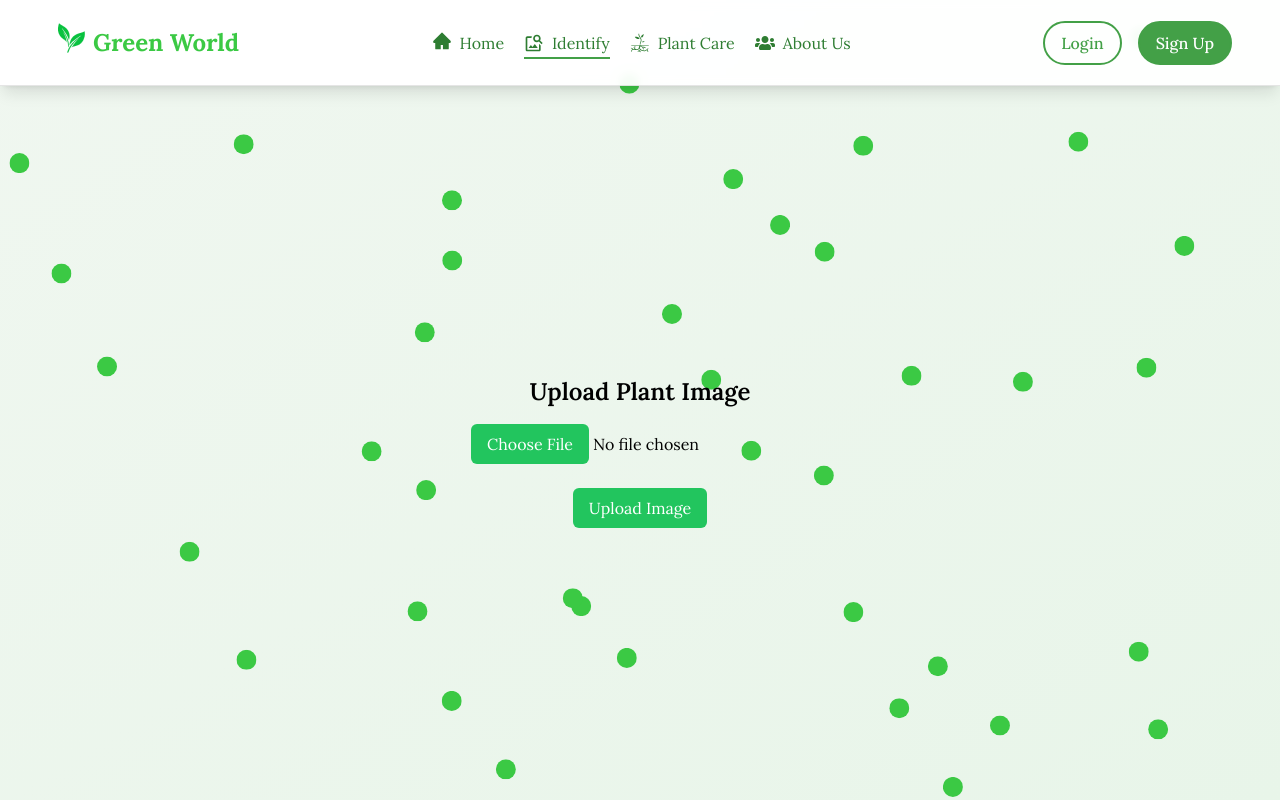
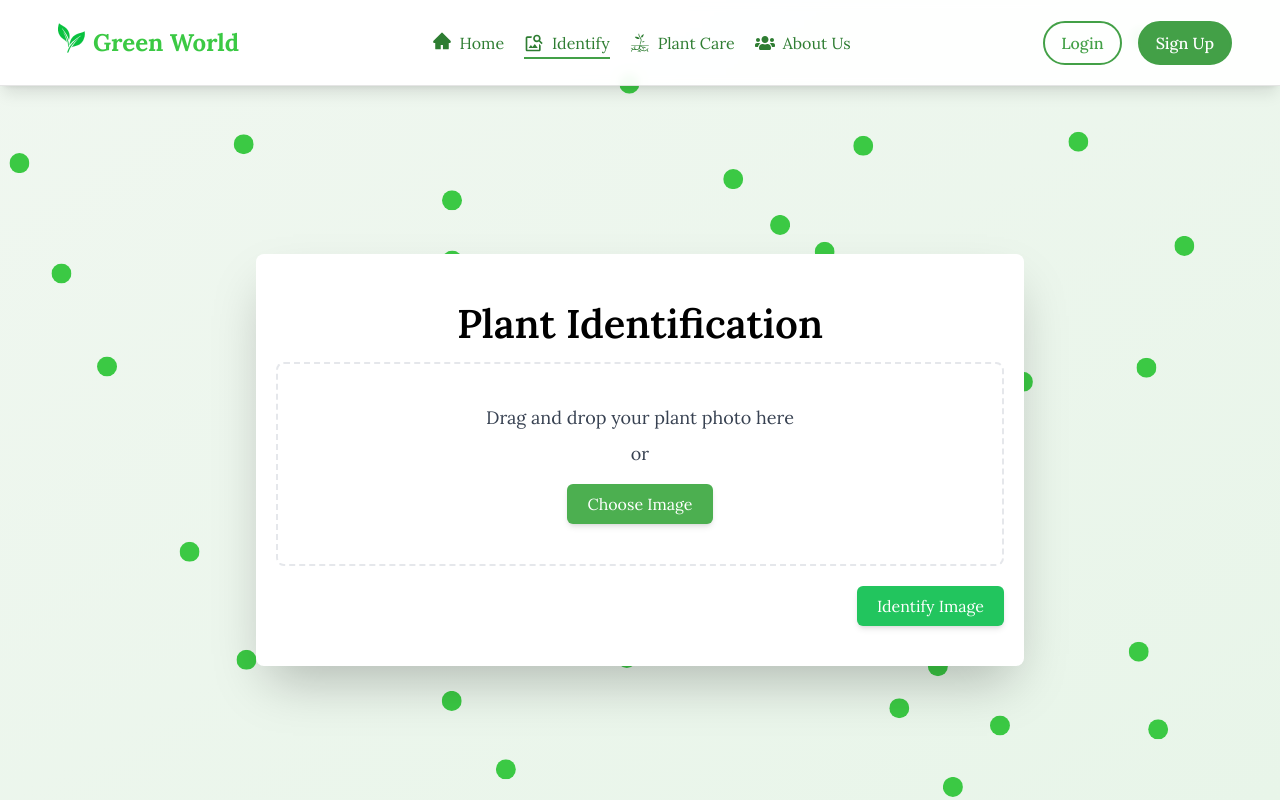
Before and after one commit to Green-World-Project/green-world-web, a React (Vite) app: page /identify in a window 1280 px wide. Built offline with nearby package versions, Linux system fonts and the light colour scheme.

Commit message:
feat: enhance UploadPlant UI

```diff
--- a/src/pages/Home/components/UploadPlant2.tsx
+++ /dev/null
@@ -1,110 +0,0 @@
-import { useRef, useState } from "react";
-import { motion, useInView } from "framer-motion";
-import FloatingDotsBackground from "../../../shared/FloatingDotsBackground";
-
-export default function UploadPlant() {
-  const containerRef = useRef(null);
-  const isInView = useInView(containerRef, { once: true, amount: 0.3 });
-
-  const fadeUp = {
-    hidden: { opacity: 0, y: 100 },
-    visible: { opacity: 1, y: 0 },
-  };
-
-  const [images, setImages] = useState<string[]>([]);
-
-  const fileInputRef = useRef<HTMLInputElement>(null);
-
-  // Trigger file input when the upload button is clicked
-  const handleButtonClick = () => {
-    fileInputRef.current?.click();
-  };
-
-  // Handle file selection or drop event
-  const handleFiles = (fileList: FileList) => {
-    const file = fileList[0];
-    if (file) {
-      const newImageURL = URL.createObjectURL(file);
-      setImages((prevImages) => {
-        const updatedImages = [newImageURL, ...prevImages].slice(0, 3);
-        return updatedImages;
-      });
-    }
-  };
-
-  // Handle file input change
-  const handleFileChange = (e: React.ChangeEvent<HTMLInputElement>) => {
-    if (e.target.files) {
-      handleFiles(e.target.files);
-    }
-  };
-
-  // Handle drag-and-drop events
-  const handleDrop = (e: React.DragEvent<HTMLDivElement>) => {
-    e.preventDefault();
-    handleFiles(e.dataTransfer.files);
-  };
-
-  const handleDragOver = (e: React.DragEvent<HTMLDivElement>) => {
-    e.preventDefault();
-  };
-
-  return (
-    <section
-      className="relative overflow-hidden bg-gradient-to-br from-lightGreen to-paleGreen
-     px-5 py-12 max-[340px]:px-0"
-    >
-      <FloatingDotsBackground numberOfDots={25} />
-      <motion.div
-        className="relative upload-container max-w-[700px] mx-auto bg-white z-20 text-center p-5 rounded-md"
-        initial="hidden"
-        animate={isInView ? "visible" : "hidden"}
-        variants={fadeUp}
-        transition={{ duration: 0.5, delay: 0.3 }}
-      >
-        <h2 className="text-black text-[2.5rem] font-semibold mb-2 max-[340px]:text-4xl">
-          Plant Identification
-        </h2>
-        <div
-          ref={containerRef}
-          className="upload-area border-[2px] border-dashed rounded-lg py-10 px-5 cursor-pointer
-           transition-all hover:border-[#4CAF50] hover:bg-[#f9f9f9]"
-          onDrop={handleDrop}
-          onDragOver={handleDragOver}
-        >
-          <input
-            ref={fileInputRef}
-            className="hidden"
-            type="file"
-            accept="image/*"
-            onChange={handleFileChange}
-          />
-          <p className="text-lg text-gray-700 mb-2">
-            Drag and drop your plant photo here
-          </p>
-          <p className="text-lg text-gray-700 mb-4">or</p>
-          <button
-            className="upload-button text-base bg-[#4CAF50] text-white px-5 py-2 rounded-md shadow-md transition-all hover:bg-[#45a049] focus:outline-none"
-            onClick={handleButtonClick}
-          >
-            Choose File
-          </button>
-        </div>
-        <div className="grid grid-cols-1 sm:grid-cols-2 lg:grid-cols-3 gap-6 mt-5">
-          {images.map((img, index) => (
-            <div
-              key={index}
-              className="card border-2 border-[#4CAF50] rounded-lg overflow-hidden shadow-lg transition-all transform hover:scale-105 hover:shadow-2xl"
-            >
-              <img
-                src={img}
-                alt={`Upload ${index + 1}`}
-                className="w-full h-56 object-contain"
-              />
-            </div>
-          ))}
-        </div>
-      </motion.div>
-    </section>
-  );
-}
--- a/src/pages/Identifiy/Identify.tsx
+++ b/src/pages/Identifiy/Identify.tsx
@@ -2,7 +2,7 @@ import FloatingDotsBackground from "../../shared/FloatingDotsBackground";
 import UploadPlant from "./components/UploadPlant";
 export default function Identify() {
   return (
-    <div className="container-custom px-[2rem] lg:px-[4rem] py-4 flex items-center justify-center relative min-h-screen bg-gradient-to-br from-lightGreen to-paleGreen">
+    <div className="px-[2rem] lg:px-[4rem] pt-[120px] max-md:pt-10 max-sm:p-0 flex items-center justify-center relative min-h-screen bg-gradient-to-br from-lightGreen to-paleGreen">
       <FloatingDotsBackground numberOfDots={40} />
       <UploadPlant />
     </div>
--- a/src/pages/Identifiy/components/UploadPlant.tsx
+++ b/src/pages/Identifiy/components/UploadPlant.tsx
@@ -1,19 +1,40 @@
-import React, { useContext, useState } from "react";
+import { useContext, useRef, useState } from "react";
+import { motion, useInView } from "framer-motion";
 import axios from "axios";
+import { identify } from "../../../constants/END_POINTS";
 import { StoreContext } from "../../../context/StoreContext";
-import { identify } from "../../../constants/END_POINTS";
 
 export default function UploadPlant() {
+  const containerRef = useRef(null);
+  const isInView = useInView(containerRef, { once: true, amount: 0.3 });
+  const { token } = useContext(StoreContext);
+
+  const fadeUp = {
+    hidden: { opacity: 0, y: 100 },
+    visible: { opacity: 1, y: 0 },
+  };
+
+  // const [images, setImages] = useState<string[]>([]);
   const [selectedFile, setSelectedFile] = useState<File | null>(null);
   const [loading, setLoading] = useState(false);
-  const { token } = useContext(StoreContext);
+  const fileInputRef = useRef<HTMLInputElement>(null);
 
-  const handleFileChange = (e: React.ChangeEvent<HTMLInputElement>) => {
-    const file = e.target.files?.[0];
-    if (file) {
-      setSelectedFile(file);
-    }
+  // Trigger file input when the upload button is clicked
+  const handleButtonClick = () => {
+    fileInputRef.current?.click();
   };
+
+  // Handle file selection or drop event
+  // const handleFiles = (fileList: FileList) => {
+  //   const file = fileList[0];
+  //   if (file) {
+  //     const newImageURL = URL.createObjectURL(file);
+  //     setImages((prevImages) => {
+  //       const updatedImages = [newImageURL, ...prevImages].slice(0, 3);
+  //       return updatedImages;
+  //     });
+  //   }
+  // };
 
   const handleUpload = async () => {
     if (!selectedFile) {
@@ -42,24 +63,91 @@ export default function UploadPlant() {
     }
   };
 
+  // Handle file input change
+  const handleFileChange = (e: React.ChangeEvent<HTMLInputElement>) => {
+    const file = e.target.files?.[0];
+    if (file) {
+      setSelectedFile(file);
+    }
+  };
+
+  // Handle drag-and-drop events
+  const handleDrop = (e: React.DragEvent<HTMLDivElement>) => {
+    e.preventDefault();
+
+    // Extract the file from the dropped items
+    const droppedFiles = e.dataTransfer.files;
+    if (droppedFiles && droppedFiles.length > 0) {
+      setSelectedFile(droppedFiles[0]);
+    }
+  };
+
+  // Handle drag over event to allow dropping
+  const handleDragOver = (e: React.DragEvent<HTMLDivElement>) => {
+    e.preventDefault();
+  };
+
   return (
-    <div className="flex flex-col items-center gap-4 z-20">
-      <h2 className="text-2xl font-semibold">Upload Plant Image</h2>
+    <motion.div
+      className="upload-container w-8/12 max-w-[1500px] mx-auto bg-white z-20 text-center px-5 py-10 rounded-lg shadow-2xl max-lg:w-5/6 max-md:w-full"
+      initial="hidden"
+      animate={isInView ? "visible" : "hidden"}
+      variants={fadeUp}
+      transition={{ duration: 0.5, delay: 0.3 }}
+    >
+      <h2 className="text-black text-[2.5rem] font-semibold mb-2 max-[340px]:text-4xl">
+        Plant Identification
+      </h2>
+      <div
+        ref={containerRef}
+        className="upload-area border-[2px] border-dashed rounded-lg py-10 px-5 cursor-pointer
+           transition-all hover:border-[#4CAF50] hover:bg-[#f9f9f9]"
+        onDrop={handleDrop}
+        onDragOver={handleDragOver}
+      >
         <input
+          ref={fileInputRef}
+          className="hidden"
           type="file"
           accept="image/*"
           onChange={handleFileChange}
-        className="mb-2 file:py-2 file:px-4 file:rounded-md file:border-0 file:bg-green-500 file:text-white hover:file:bg-green-600"
         />
+        <p className="text-lg text-gray-700 mb-2">
+          Drag and drop your plant photo here
+        </p>
+        <p className="text-lg text-gray-700 mb-4">or</p>
+        <button
+          className="select-button text-base bg-[#4CAF50] text-white px-5 py-2 rounded-md shadow-md transition-all hover:bg-[#45a049] focus:outline-none"
+          onClick={handleButtonClick}
+        >
+          Choose Image
+        </button>
+      </div>
+      <div className="flex justify-end mt-5">
         <button
           onClick={handleUpload}
           disabled={!selectedFile || loading}
-        className={`px-4 py-2 rounded-md text-white ${
+          className={`upload-button text-base bg-[#4CAF50] text-white px-5 py-2 rounded-md shadow-md transition-all hover:bg-[#45a049] focus:outline-none ${
             loading ? "bg-gray-400" : "bg-green-500 hover:bg-green-600"
           }`}
         >
-        {loading ? "Uploading..." : "Upload Image"}
+          {loading ? "Uploading..." : "Identify Image"}
         </button>
       </div>
+      {/* <div className="grid grid-cols-1 sm:grid-cols-2 lg:grid-cols-3 gap-6 mt-5">
+          {images.map((img, index) => (
+            <div
+              key={index}
+              className="card border-2 border-[#4CAF50] rounded-lg overflow-hidden shadow-lg transition-all transform hover:scale-105 hover:shadow-2xl"
+            >
+              <img
+                src={img}
+                alt={`Upload ${index + 1}`}
+                className="w-full h-56 object-contain"
+              />
+            </div>
+          ))}
+        </div> */}
+    </motion.div>
   );
 }
```
Lines whose indentation alone changed are shown as unchanged.
